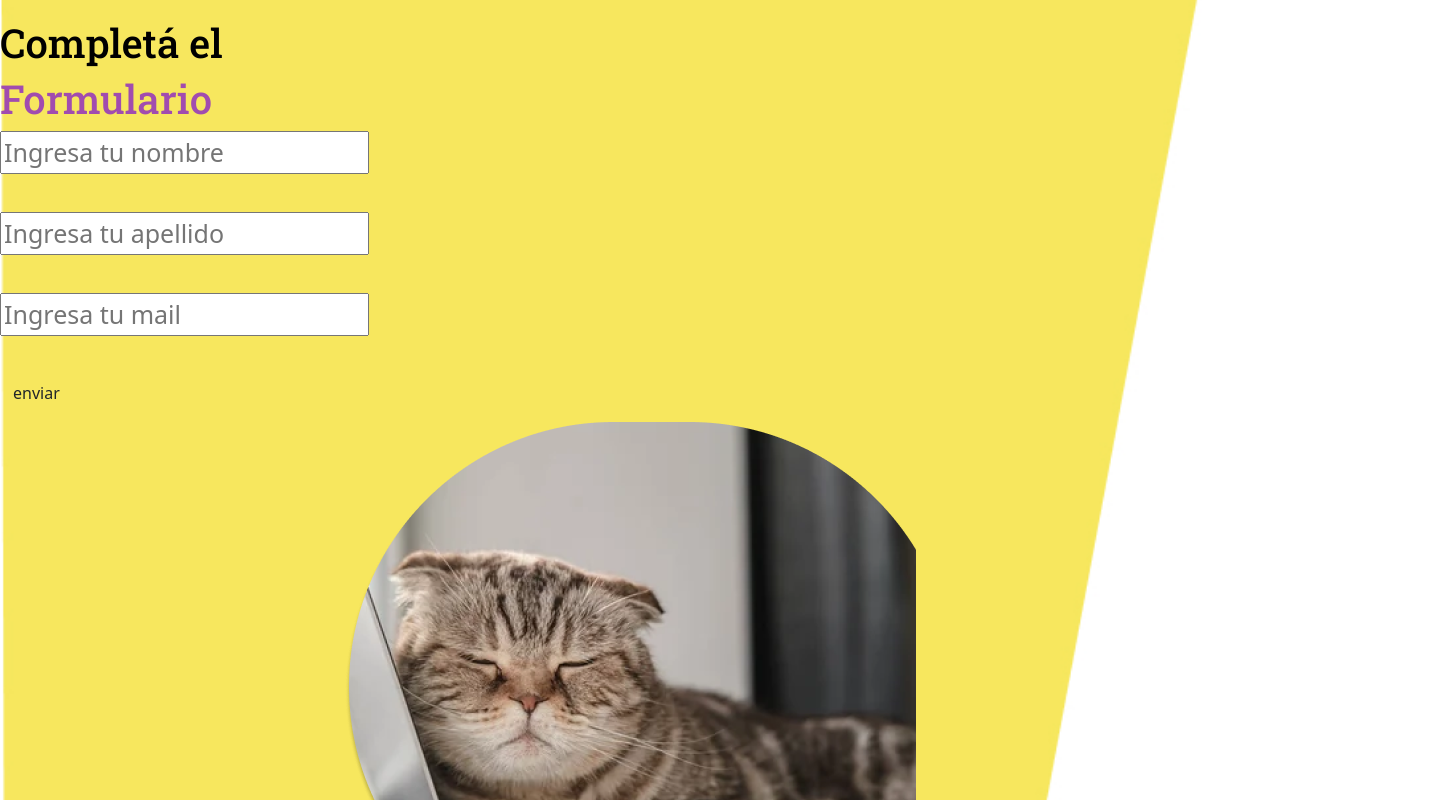
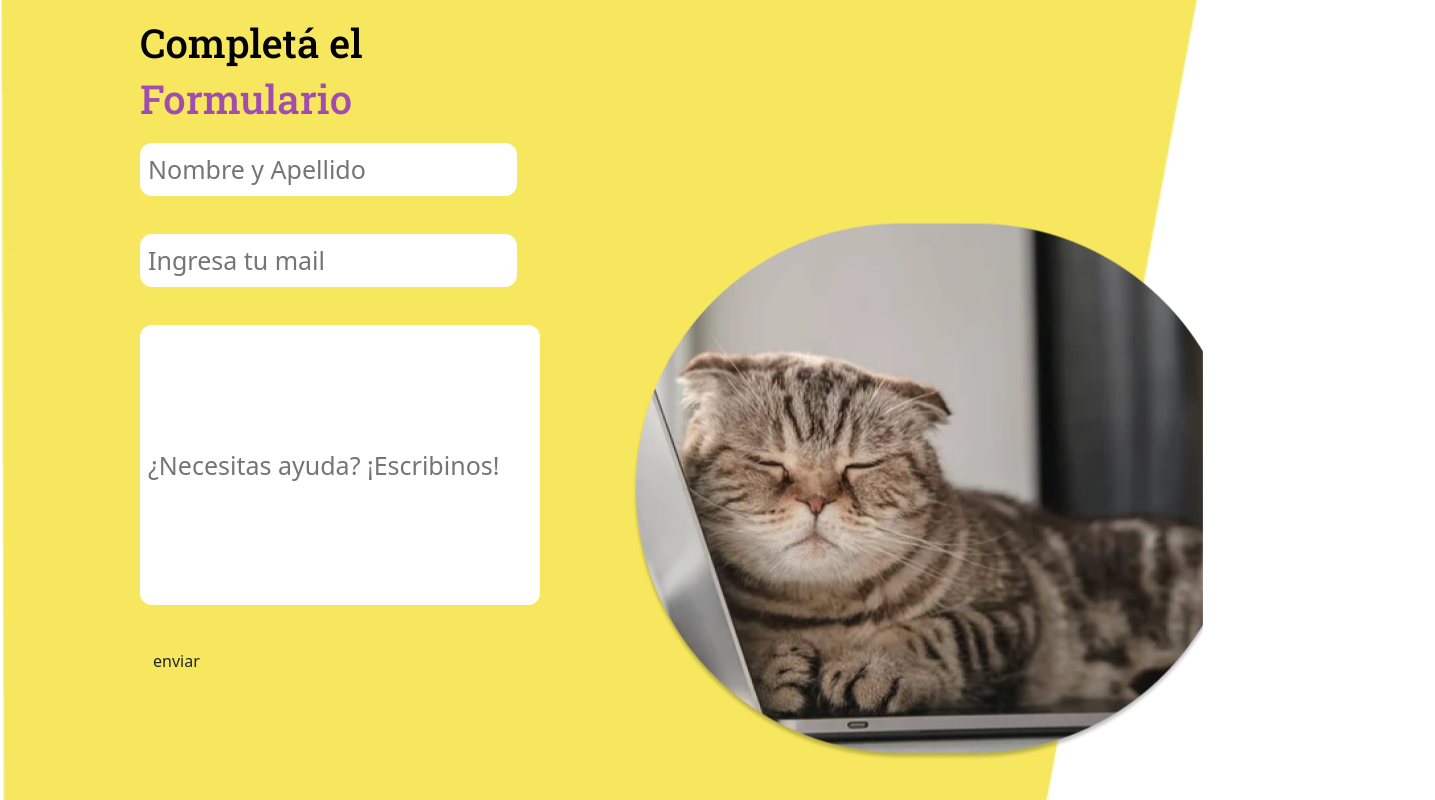
Before and after one commit to No-Country-simulation/c20-49-t-python-react, a React (Vite) app: page /Contacto in a window 1280 px wide. Shown: the part 1980-2780 px from the top of the page, 1435 px wide, since content can reach past the window. Built offline with nearby package versions, Linux system fonts and the light colour scheme.

Commit message:
arregle el diseño de la seccion contacto

```diff
--- a/src/components/Contacto/Contacto.css
+++ b/src/components/Contacto/Contacto.css
@@ -107,20 +107,18 @@
     width: 60px;
     height: 60px;
 }
-
-
 .formularioContainer {
     display: flex;
     justify-content: space-between;
     align-items: flex-start;
+    margin-left: 140px;
   }
 .contenidoFormulario {
     flex: 1;
     margin-right: 20px;
   }
 .tituloFormulario {
-    flex: 1;
-    margin-right: 20px;
+    margin-bottom: 20px;
   }
 .tituloCompleta{
     color: #000000;
@@ -142,15 +140,27 @@ form{
 .divFormulario{
     display: flex;
     flex-direction: column;
-    gap: 10px;
+
 }
 .imagenGato {
-    flex: 1;
     display: flex;
     align-items: center;
-    justify-content: center;
+    justify-content: flex-end;
+
   }
 .imgGato{
     height: auto;
     max-width: 100%;
+    transform: translate(-10%, -85%);
 }
+input {
+    border-radius: 12px;
+    border: none;
+    padding: 8px;
+  }
+#campoTexto {
+    width: 400px;
+    height: 280px;
+    box-sizing: border-box;
+    background-color: #fff;
+  }
--- a/src/components/Contacto/Contacto.jsx
+++ b/src/components/Contacto/Contacto.jsx
@@ -3,7 +3,6 @@ import "./Contacto.css";
 import { Link } from "react-router-dom";
 import rectangulo_1 from "../QuienesSomos/img/rectangulo_1.png";
 import rectangulo_2 from "../QuienesSomos/img/rectangulo_2.png";
-import Captura from "../Contacto/img/Captura.png";
 import icono_casa from "../Contacto/img/icono_casa.png";
 import icono_instagram from "../Contacto/img/icono_instagram.png";
 import icono_whatsapp from "../Contacto/img/icono_whatsapp.png";
@@ -88,17 +87,18 @@ function Contacto() {
               <form action="#" method="post">
                 <input
                   type="text"
-                  placeholder="Ingresa tu nombre"
+                  placeholder="Nombre y Apellido"
                   name="nombre"
                 />
                 <br />
+                <input type="email" placeholder="Ingresa tu mail" name="mail" />
+                <br />
                 <input
                   type="text"
-                  placeholder="Ingresa tu apellido"
-                  name="apellido"
+                  placeholder="¿Necesitas ayuda? ¡Escribinos!"
+                  name="texto"
+                  id="campoTexto"
                 />
-                <br />
-                <input type="email" placeholder="Ingresa tu mail" name="mail" />
                 <br />
                 <input
                   className="btn boton"
@@ -113,12 +113,8 @@ function Contacto() {
             </div>
           </div>
         </div>
-
-
       </div>
-      <br />
-      <br />
-      <br />
+      <img src={fondofooter} className="footerFondo" />
     </main>
   );
 }
```
